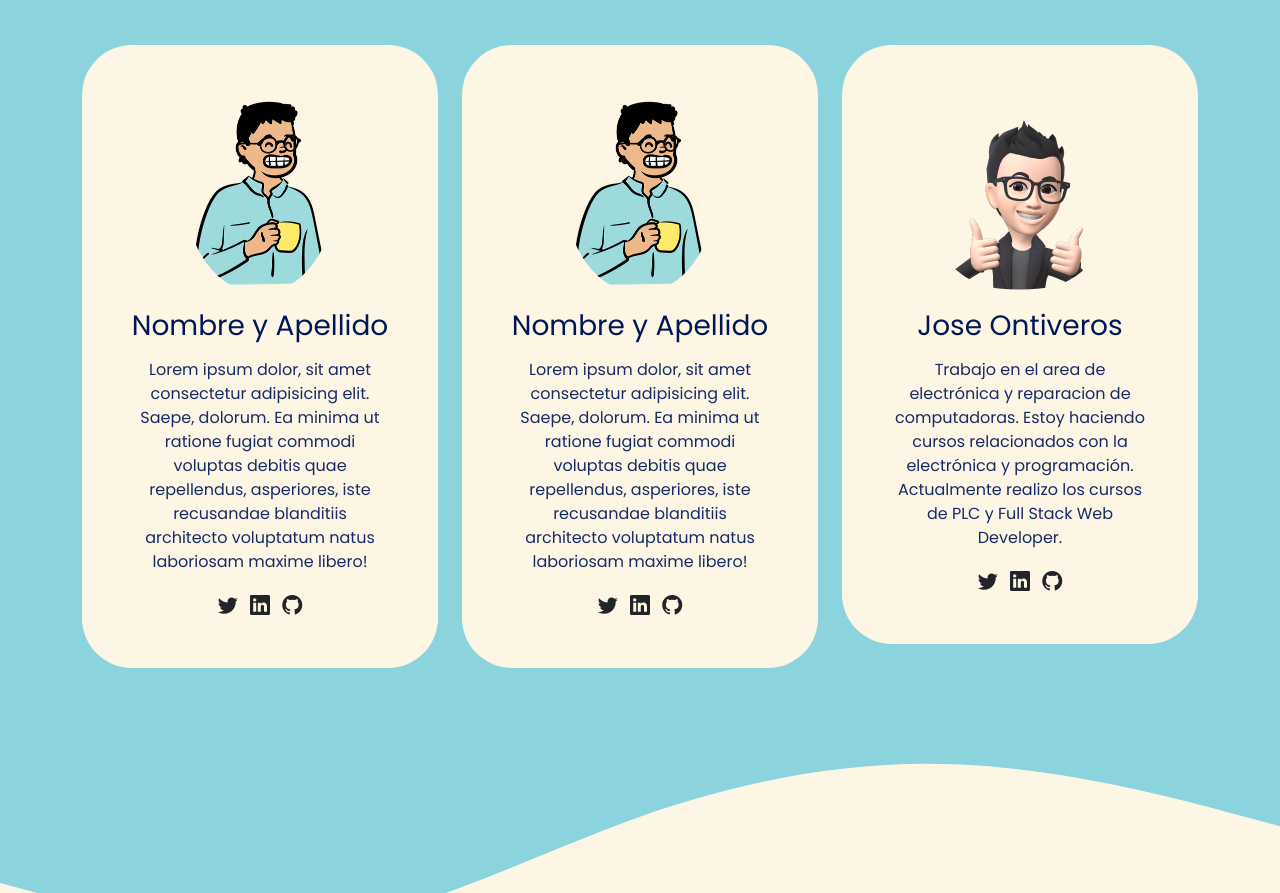
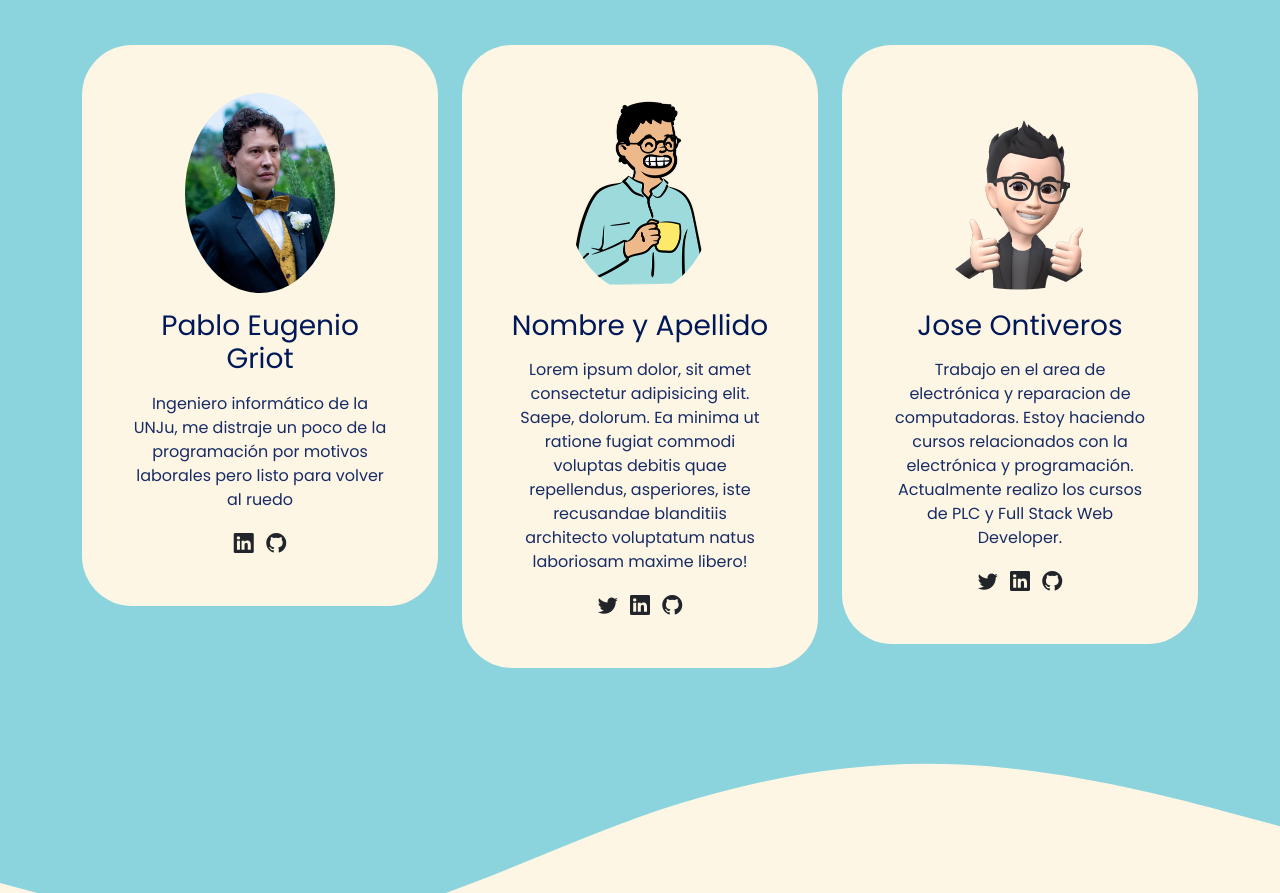
Before and after one commit to joseontiveros/devtech-podcast-web, a plain HTML site: page index.html in a window 1280 px wide. Shown: the part 1190-2083 px from the top of the page. Drawn offline with nearby package versions, Linux system fonts and the light colour scheme.

Commit message:
Se agregó a Pablo Griot al repositorio de José Ontiveros

```diff
--- a/index.html
+++ b/index.html
@@ -100,14 +100,12 @@
           <div class="col-md-6 col-lg-4 mb-3">
             <div class="card">
               <div class="card-body text-center p-5">
-                <img src="./assets/avatar.png" alt="avatar" class=" img img-fluid rounded-circle mb-3">
-                <h3 class="title card-title mb-3">Nombre y Apellido</h3>
-                <p>Lorem ipsum dolor, sit amet consectetur adipisicing elit. Saepe, dolorum. Ea minima ut ratione fugiat
-                  commodi voluptas debitis quae repellendus, asperiores, iste recusandae blanditiis architecto
-                  voluptatum natus laboriosam maxime libero!</p>
-                <a href="#"><i class="bi bi-twitter text-dark mx-1 lead"></i></a>
-                <a href="#"><i class="bi bi-linkedin text-dark mx-1 lead"></i></a>
-                <a href="#"><i class="bi bi-github text-dark mx-1 lead"></i></a>
+                <img src="./assets/pGriot.png" alt="avatar" class=" img img-fluid rounded-circle mb-3">
+                <h3 class="title card-title mb-3">Pablo Eugenio Griot</h3>
+                <p>
+                  Ingeniero informático de la UNJu, me distraje un poco de la programación por motivos laborales pero listo para volver al ruedo</p>
+                <a href="https://www.linkedin.com/in/pegriot/"><i class="bi bi-linkedin text-dark mx-1 lead"></i></a>
+                <a href="https://github.com/pGriot/"><i class="bi bi-github text-dark mx-1 lead"></i></a>
               </div>
             </div>
           </div>
```
Also changed, not shown: assets/pGriot.png (added).
